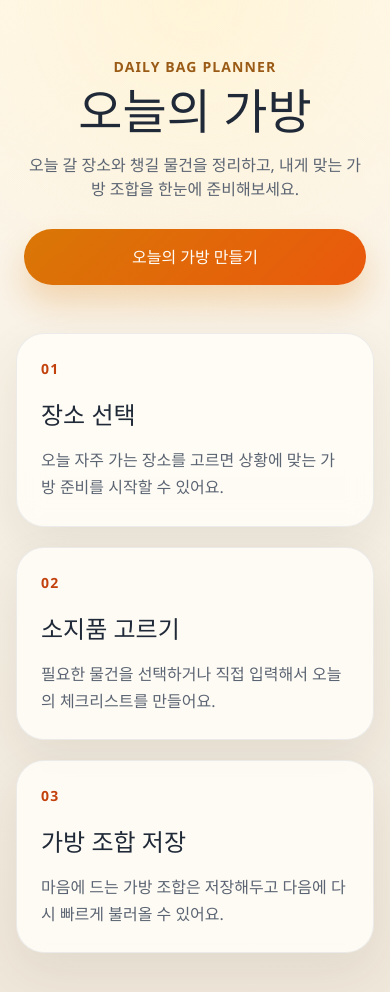
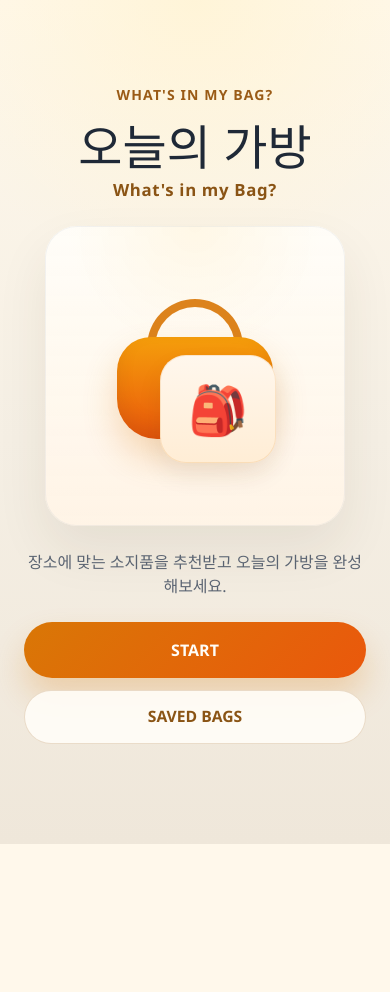
Before and after one commit to say121-commits/Whats-in-my-bag-, a React (Vite) app: page / in a window 390 px wide. After the commit the page ends 844 px from the top, so only its background shows below. Built offline with nearby package versions, Linux system fonts and the light colour scheme.

Commit message:
feat: 오늘의 가방 최종 화면 추가

```diff
--- a/src/App.css
+++ b/src/App.css
@@ -12,11 +12,20 @@
   width: min(100%, 1080px);
 }
 
-.hero {
+.home-screen {
   width: 100%;
-  margin: 0;
-  padding: 64px 28px 32px;
+  min-height: calc(100vh - 80px);
+  display: grid;
+  align-content: center;
+  justify-items: center;
+  gap: 28px;
+  padding: 36px 20px 24px;
   text-align: center;
+}
+
+.home-copy {
+  display: grid;
+  gap: 8px;
 }
 
 .eyebrow {
@@ -35,6 +44,14 @@ h1 {
   color: #1f2937;
 }
 
+.home-subtitle {
+  margin: 0;
+  font-size: 1.05rem;
+  font-weight: 600;
+  letter-spacing: 0.04em;
+  color: #8a5415;
+}
+
 .body {
   width: min(100%, 640px);
   margin: 20px auto 0;
@@ -42,12 +59,91 @@ h1 {
   color: #5b6472;
 }
 
-.hero-actions {
+.home-body {
+  width: min(100%, 420px);
+  margin: 0;
+}
+
+.home-illustration {
+  display: grid;
+  place-items: center;
+  width: min(100%, 360px);
+  aspect-ratio: 1 / 1;
+  border-radius: 40px;
+  background:
+    radial-gradient(circle at top, rgba(255, 247, 229, 0.95), transparent 38%),
+    linear-gradient(180deg, rgba(255, 253, 248, 0.98) 0%, rgba(255, 244, 230, 0.92) 100%);
+  box-shadow:
+    inset 0 0 0 1px rgba(148, 163, 184, 0.12),
+    0 24px 52px rgba(60, 47, 31, 0.08);
+}
+
+.bag-illustration {
+  position: relative;
+  width: 220px;
+  height: 220px;
+}
+
+.bag-handle {
+  position: absolute;
+  top: 18px;
+  left: 50%;
+  width: 96px;
+  height: 58px;
+  border: 8px solid #d97706;
+  border-bottom: 0;
+  border-radius: 64px 64px 0 0;
+  transform: translateX(-50%);
+  opacity: 0.9;
+}
+
+.bag-flap {
+  position: absolute;
+  top: 56px;
+  left: 50%;
+  width: 180px;
+  height: 118px;
+  border-radius: 34px 34px 40px 40px;
+  background: linear-gradient(180deg, #f59e0b 0%, #ea580c 100%);
+  transform: translateX(-50%);
+  box-shadow:
+    inset 0 -10px 18px rgba(120, 53, 15, 0.14),
+    0 18px 34px rgba(217, 119, 6, 0.24);
+}
+
+.bag-pocket-front {
+  position: absolute;
+  right: 14px;
+  bottom: 8px;
+  display: grid;
+  place-items: center;
+  width: 132px;
+  height: 120px;
+  border-radius: 26px;
+  background: linear-gradient(180deg, #fff7ed 0%, #ffedd5 100%);
+  box-shadow:
+    inset 0 0 0 1px rgba(217, 119, 6, 0.14),
+    0 12px 24px rgba(60, 47, 31, 0.08);
+}
+
+.bag-pocket-front span {
+  font-size: 3rem;
+}
+
+.home-actions {
   display: flex;
-  justify-content: center;
-  flex-wrap: wrap;
+  width: min(100%, 360px);
+  flex-direction: column;
   gap: 12px;
-  margin-top: 28px;
+}
+
+.home-cta,
+.home-ghost-button {
+  width: 100%;
+}
+
+.home-cta {
+  margin-top: 0;
 }
 
 .cta {
@@ -76,43 +172,6 @@ h1 {
 .cta:focus-visible {
   outline: 3px solid rgba(251, 191, 36, 0.5);
   outline-offset: 4px;
-}
-
-.preview {
-  width: 100%;
-  margin: 24px auto 0;
-  display: grid;
-  grid-template-columns: repeat(3, minmax(0, 1fr));
-  gap: 20px;
-}
-
-.feature-card {
-  padding: 28px;
-  border: 1px solid rgba(148, 163, 184, 0.18);
-  border-radius: 28px;
-  background: rgba(255, 253, 248, 0.88);
-  box-shadow: 0 18px 48px rgba(60, 47, 31, 0.08);
-  backdrop-filter: blur(12px);
-}
-
-.feature-step {
-  margin: 0 0 18px;
-  font-size: 0.875rem;
-  font-weight: 800;
-  letter-spacing: 0.08em;
-  color: #c2410c;
-}
-
-.feature-card h2 {
-  margin: 0;
-  font-size: 1.5rem;
-  color: #1f2937;
-}
-
-.feature-card p:last-child {
-  margin: 14px 0 0;
-  color: #5b6472;
-  line-height: 1.7;
 }
 
 .place-section {
@@ -765,6 +824,114 @@ h1 {
   margin-top: 0;
 }
 
+.final-section {
+  background:
+    radial-gradient(circle at top, rgba(255, 247, 229, 0.9), transparent 26%),
+    rgba(255, 252, 245, 0.94);
+}
+
+.final-card {
+  margin-top: 28px;
+  padding: 28px;
+  border-radius: 36px;
+  background:
+    linear-gradient(180deg, rgba(255, 253, 248, 0.98) 0%, rgba(255, 244, 230, 0.92) 100%);
+  box-shadow:
+    inset 0 0 0 1px rgba(148, 163, 184, 0.12),
+    0 24px 56px rgba(60, 47, 31, 0.08);
+}
+
+.final-bag-stage {
+  display: grid;
+  justify-items: center;
+  text-align: center;
+  padding: 18px 18px 26px;
+  border-radius: 28px;
+  background:
+    radial-gradient(circle at top, rgba(255, 243, 216, 0.95), transparent 38%),
+    linear-gradient(180deg, rgba(255, 248, 235, 0.95) 0%, rgba(255, 237, 213, 0.9) 100%);
+}
+
+.final-bag-icon {
+  display: grid;
+  place-items: center;
+  width: 180px;
+  height: 180px;
+  border-radius: 42px;
+  background: rgba(255, 255, 255, 0.78);
+  box-shadow:
+    inset 0 0 0 1px rgba(148, 163, 184, 0.14),
+    0 18px 34px rgba(60, 47, 31, 0.08);
+  font-size: clamp(5rem, 12vw, 7rem);
+}
+
+.final-bag-name {
+  margin: 20px 0 0;
+  font-size: clamp(2rem, 4vw, 2.8rem);
+  font-weight: 800;
+  color: #1f2937;
+}
+
+.final-bag-caption {
+  margin: 12px 0 0;
+  max-width: 420px;
+  color: #5b6472;
+  line-height: 1.7;
+}
+
+.final-summary-grid {
+  display: grid;
+  gap: 18px;
+  margin-top: 22px;
+}
+
+.final-summary-card {
+  padding: 22px;
+  border-radius: 24px;
+  background: rgba(255, 248, 235, 0.72);
+}
+
+.final-summary-value {
+  margin: 14px 0 0;
+  font-size: 1.2rem;
+  font-weight: 700;
+  color: #1f2937;
+}
+
+.final-items-list {
+  display: grid;
+  grid-template-columns: repeat(2, minmax(0, 1fr));
+  gap: 12px;
+  margin-top: 14px;
+}
+
+.final-item-card {
+  display: flex;
+  align-items: center;
+  gap: 10px;
+  min-height: 56px;
+  padding: 14px 16px;
+  border-radius: 18px;
+  background: rgba(255, 255, 255, 0.9);
+  color: #374151;
+  font-weight: 700;
+  box-shadow: inset 0 0 0 1px rgba(148, 163, 184, 0.14);
+}
+
+.final-item-mark {
+  color: #c2410c;
+  font-size: 1.2rem;
+  line-height: 1;
+}
+
+.final-message {
+  margin: 22px 0 0;
+  text-align: center;
+  color: #8a5415;
+  font-weight: 700;
+  line-height: 1.7;
+}
+
 .step-actions {
   display: flex;
   justify-content: space-between;
@@ -825,10 +992,6 @@ h1 {
 }
 
 @media (max-width: 900px) {
-  .preview {
-    grid-template-columns: 1fr;
-  }
-
   .place-grid {
     grid-template-columns: 1fr 1fr;
   }
@@ -849,6 +1012,10 @@ h1 {
     grid-template-columns: repeat(2, minmax(0, 1fr));
   }
 
+  .final-items-list {
+    grid-template-columns: 1fr;
+  }
+
   .step-header,
   .step-actions {
     flex-direction: column;
@@ -860,21 +1027,45 @@ h1 {
     padding: 20px 16px 40px;
   }
 
-  .hero {
-    padding: 36px 8px 24px;
+  .home-screen {
+    min-height: calc(100vh - 60px);
+    gap: 24px;
+    padding: 20px 8px 16px;
   }
 
-  .hero-actions {
-    flex-direction: column;
-    align-items: stretch;
+  .home-illustration {
+    width: min(100%, 300px);
+    border-radius: 32px;
+  }
+
+  .bag-illustration {
+    width: 190px;
+    height: 190px;
+  }
+
+  .bag-flap {
+    width: 156px;
+    height: 102px;
+  }
+
+  .bag-pocket-front {
+    width: 116px;
+    height: 108px;
+  }
+
+  .final-card {
+    padding: 22px 18px;
+    border-radius: 28px;
+  }
+
+  .final-bag-icon {
+    width: 148px;
+    height: 148px;
+    border-radius: 34px;
   }
 
   .body {
     font-size: 1rem;
-  }
-
-  .feature-card {
-    padding: 24px;
   }
 
   .place-section {
--- a/src/App.tsx
+++ b/src/App.tsx
@@ -1,20 +1,5 @@
 import { useEffect, useState } from 'react'
 import './App.css'
-
-const previewCards = [
-  {
-    title: '장소 선택',
-    description: '오늘 자주 가는 장소를 고르면 상황에 맞는 가방 준비를 시작할 수 있어요.',
-  },
-  {
-    title: '소지품 고르기',
-    description: '필요한 물건을 선택하거나 직접 입력해서 오늘의 체크리스트를 만들어요.',
-  },
-  {
-    title: '가방 조합 저장',
-    description: '마음에 드는 가방 조합은 저장해두고 다음에 다시 빠르게 불러올 수 있어요.',
-  },
-] as const
 
 const places = [
   { name: '학교', icon: '🎓', hint: '수업과 과제를 위한 준비' },
@@ -57,7 +42,7 @@ const bags = [
 
 const SAVED_COMBINATIONS_KEY = 'whats-in-my-bag:saved-combinations'
 
-type Step = 'intro' | 'place' | 'items' | 'bags' | 'summary' | 'saved'
+type Step = 'intro' | 'place' | 'items' | 'bags' | 'summary' | 'final' | 'saved'
 type SavedCombination = {
   id: number
   name: string
@@ -159,7 +144,7 @@ function App() {
     setSelectedItems(combination.items)
     setCustomItems(nextCustomItems)
     setCheckedItems([])
-    setCurrentStep('summary')
+    setCurrentStep('final')
   }
 
   const handleDeleteCombination = (combinationId: number) => {
@@ -172,30 +157,36 @@ function App() {
     <main className="app">
       <div className="screen-shell">
         {currentStep === 'intro' && (
-          <>
-            <section className="hero">
-              <p className="eyebrow">Daily bag planner</p>
-              <h1>오늘의 가방</h1>
-              <p className="body">
-                오늘 갈 장소와 챙길 물건을 정리하고, 내게 맞는 가방 조합을 한눈에 준비해보세요.
-              </p>
-              <div className="hero-actions">
-                <button className="cta" type="button" onClick={() => setCurrentStep('place')}>
-                  오늘의 가방 만들기
-                </button>
+          <section className="home-screen" aria-labelledby="home-heading">
+            <div className="home-copy">
+              <p className="eyebrow">What&apos;s in my Bag?</p>
+              <h1 id="home-heading">오늘의 가방</h1>
+              <p className="home-subtitle">What&apos;s in my Bag?</p>
+            </div>
+
+            <div className="home-illustration" aria-hidden="true">
+              <div className="bag-illustration">
+                <div className="bag-handle" />
+                <div className="bag-flap" />
+                <div className="bag-pocket-front">
+                  <span>🎒</span>
+                </div>
               </div>
-            </section>
+            </div>
 
-            <section className="preview" aria-label="앞으로 들어갈 기능 미리보기">
-              {previewCards.map((card, index) => (
-                <article className="feature-card" key={card.title}>
-                  <p className="feature-step">0{index + 1}</p>
-                  <h2>{card.title}</h2>
-                  <p>{card.description}</p>
-                </article>
-              ))}
-            </section>
-          </>
+            <p className="body home-body">
+              장소에 맞는 소지품을 추천받고 오늘의 가방을 완성해보세요.
+            </p>
+
+            <div className="home-actions">
+              <button className="cta home-cta" type="button" onClick={() => setCurrentStep('place')}>
+                START
+              </button>
+              <button className="ghost-button home-ghost-button" type="button" onClick={() => setCurrentStep('saved')}>
+                SAVED BAGS
+              </button>
+            </div>
+          </section>
         )}
 
         {currentStep === 'place' && (
@@ -619,6 +610,14 @@ function App() {
               <button
                 className="cta"
                 type="button"
+                onClick={() => setCurrentStep('final')}
+                disabled={!selectedPlace || !selectedBag || selectedItems.length === 0}
+              >
+                오늘의 가방 완성하기
+              </button>
+              <button
+                className="cta"
+                type="button"
                 onClick={handleSaveCombination}
                 disabled={!selectedPlace || !selectedBag || selectedItems.length === 0}
               >
@@ -626,6 +625,65 @@ function App() {
               </button>
               <button className="ghost-button" type="button" onClick={() => setCurrentStep('saved')}>
                 저장된 가방 보기
+              </button>
+            </div>
+          </section>
+        )}
+
+        {currentStep === 'final' && (
+          <section className="place-section final-section" aria-labelledby="final-heading">
+            <div className="step-header">
+              <div className="section-copy">
+                <p className="section-eyebrow">Step 05</p>
+                <h2 id="final-heading">오늘의 가방</h2>
+              </div>
+            </div>
+
+            <div className="final-card">
+              <div className="final-bag-stage" aria-live="polite">
+                <div className="final-bag-icon" aria-hidden="true">
+                  {selectedBag?.icon ?? '🎒'}
+                </div>
+                <p className="final-bag-name">{selectedBag?.name ?? '가방을 선택해주세요'}</p>
+                <p className="final-bag-caption">{selectedBag?.hint ?? '오늘의 가방 정보가 여기에 표시됩니다.'}</p>
+              </div>
+
+              <div className="final-summary-grid">
+                <div className="final-summary-card">
+                  <p className="selected-label">장소</p>
+                  <p className="final-summary-value">장소: {selectedPlace?.name ?? '-'}</p>
+                </div>
+
+                <div className="final-summary-card">
+                  <p className="selected-label">총 소지품 개수</p>
+                  <p className="final-summary-value">{selectedItems.length}개</p>
+                </div>
+
+                <div className="final-summary-card">
+                  <p className="selected-label">오늘 챙길 물건</p>
+                  {selectedItems.length > 0 ? (
+                    <div className="final-items-list">
+                      {selectedItems.map((item) => (
+                        <div className="final-item-card" key={item}>
+                          <span className="final-item-mark" aria-hidden="true">
+                            •
+                          </span>
+                          <span>{item}</span>
+                        </div>
+                      ))}
+                    </div>
+                  ) : (
+                    <p className="selected-empty">선택한 소지품이 없습니다.</p>
+                  )}
+                </div>
+              </div>
+
+              <p className="final-message">오늘의 가방이 준비되었어요. 필요한 물건을 확인하고 가볍게 출발해보세요.</p>
+            </div>
+
+            <div className="step-actions">
+              <button className="ghost-button" type="button" onClick={() => setCurrentStep('intro')}>
+                처음으로
               </button>
             </div>
           </section>
@@ -670,7 +728,7 @@ function App() {
                           type="button"
                           onClick={() => handleLoadCombination(combination)}
                         >
-                          불러오기
+                          오늘의 가방으로 선택
                         </button>
                         <button
                           className="ghost-button ghost-button-danger"
```
